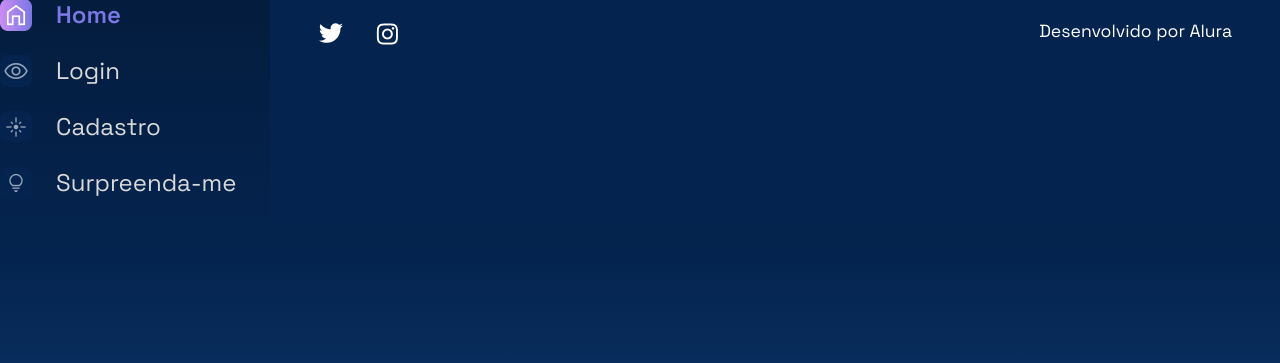
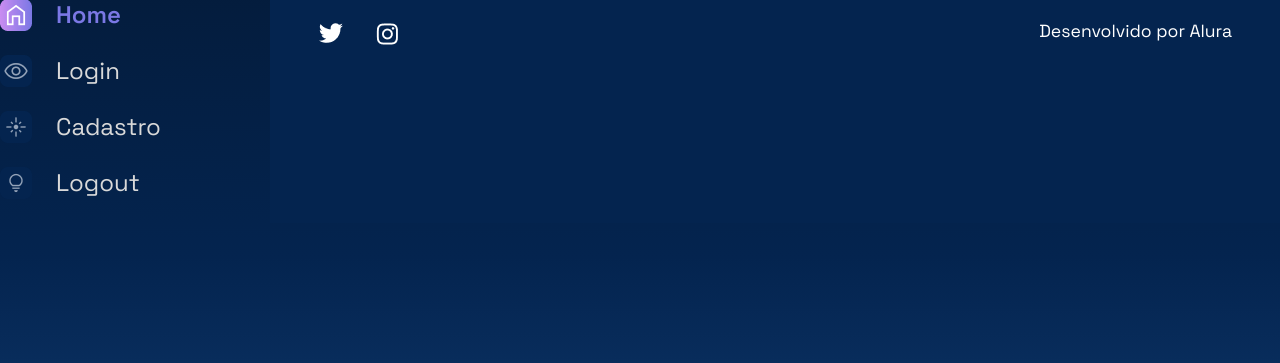
Before and after one commit to math3kitamura/Alura_space, a Django app: template templates/galeria/base.html in a window 1280 px wide. Shown: the part 155-518 px from the top of the page. Run offline with Django 5.2, Linux system fonts and the light colour scheme; the template is opened without the code that fills it, so the values that code supplies are empty.

Commit message:
Adicionando logout ao HTML

```diff
--- a/templates/galeria/partials/_navbar.html
+++ b/templates/galeria/partials/_navbar.html
@@ -24,6 +24,6 @@
                 <a href="{% url 'index' %}"><img src="{% static '/assets/ícones/1x/Home - ativo.png' %}"> Home</a>
                 <a href="{% url 'login' %}"><img src="{% static '/assets/ícones/1x/Mais vistas - inativo.png' %}"> Login</a>
                 <a href="{% url 'cadastro' %}"><img src="{% static '/assets/ícones/1x/Novas - inativo.png' %}"> Cadastro</a>
-                <a href="#"><img src="{% static '/assets/ícones/1x/Surpreenda-me - inativo.png' %}"> Surpreenda-me</a>
+                <a href="{% url 'logout' %}"><img src="{% static '/assets/ícones/1x/Surpreenda-me - inativo.png' %}"> Logout</a>
             </nav>
         </section>
--- a/templates/usuarios/cadastro.html
+++ b/templates/usuarios/cadastro.html
@@ -42,7 +42,7 @@
                     <a href="{% url 'index' %}"><img src="{% static '/assets/ícones/1x/Home - ativo.png' %}"> Home</a>
                     <a href="{% url 'login' %}"><img src="{% static '/assets/ícones/1x/Mais vistas - inativo.png' %}"> Login</a>
                     <a href="{% url 'cadastro' %}"><img src="{% static '/assets/ícones/1x/Novas - inativo.png' %}"> Cadastrar</a>
-                    <a href="#"><img src="{% static '/assets/ícones/1x/Surpreenda-me - inativo.png' %}"> Logout</a>
+                    <a href="{% url 'logout' %}"><img src="{% static '/assets/ícones/1x/Surpreenda-me - inativo.png' %}"> Logout</a>
                 </nav>
             </section>
             <section class="galeria" style="margin-left: 5em">
--- a/templates/usuarios/login.html
+++ b/templates/usuarios/login.html
@@ -42,7 +42,7 @@
                     <a href="{% url 'index' %}"><img src="{% static '/assets/ícones/1x/Home - ativo.png' %}"> Home</a>
                     <a href="{% url 'login' %}"><img src="{% static '/assets/ícones/1x/Mais vistas - inativo.png' %}"> Login</a>
                     <a href="{% url 'cadastro' %}"><img src="{% static '/assets/ícones/1x/Novas - inativo.png' %}"> Cadastrar</a>
-                    <a href="#"><img src="{% static '/assets/ícones/1x/Surpreenda-me - inativo.png' %}"> Logout</a>
+                    <a href="{% url 'logout' %}"><img src="{% static '/assets/ícones/1x/Surpreenda-me - inativo.png' %}"> Logout</a>
                 </nav>
             </section>
             <section class="galeria" style="margin-left: 5em">
```
